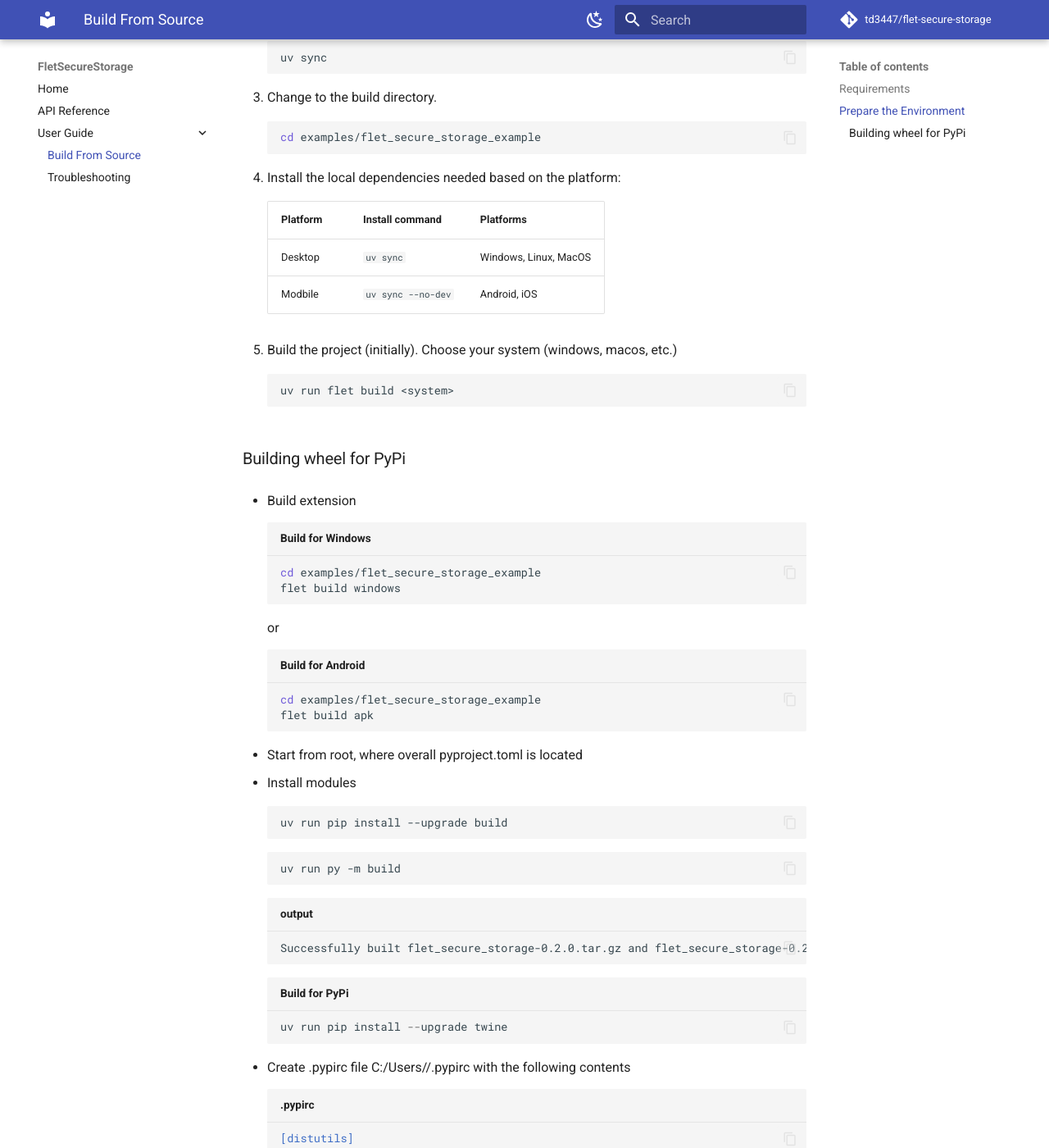
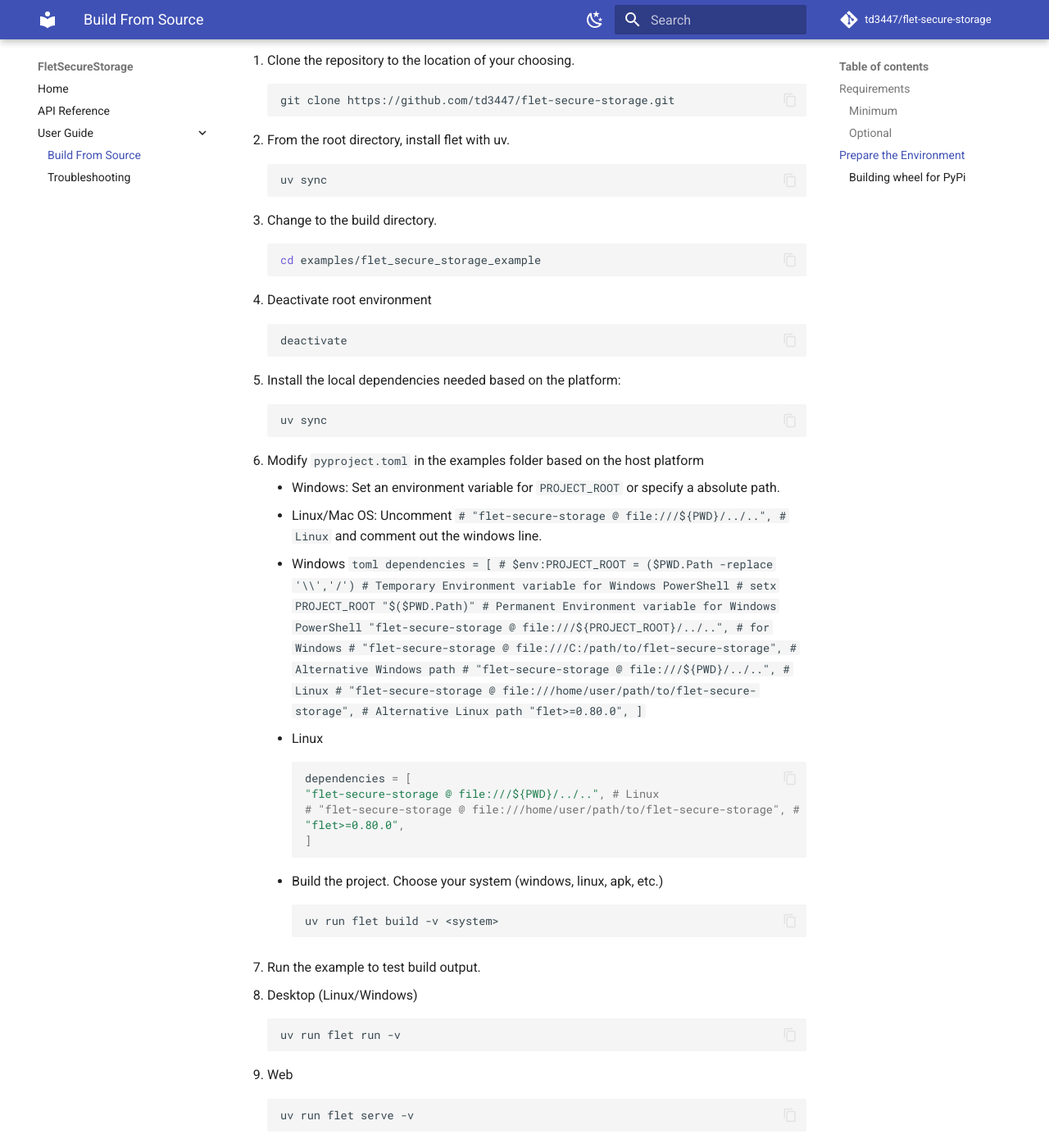
Before and after one commit to td3447/flet-secure-storage, an MkDocs documentation site: the page built from docs/build.md, in a window 1280 px wide and 1400 px high, scrolled down 577 px. Shown: the whole window at 82% size. Built offline with MkDocs 1.6.1 and Material for MkDocs 9.7.7, drawn with Linux system fonts in a browser that asks for light colours; comment, search, counter and statistics services are not loaded; some of the changed text lies outside the part shown.

Commit message:
docs: updated readme and build documentation
- Readme - updated the supported platforms. Linux and Web are working now
- Build - updated the methods for building from source code

````diff
--- a/docs/build.md
+++ b/docs/build.md
@@ -3,46 +3,89 @@
 
 ## Requirements
 
+### Minimum
 - [Git](https://git-scm.com/install/)
 - [UV Astral](https://docs.astral.sh/uv/)
 - [Python 3.10+](https://www.python.org/)
 
+### Optional
+- [Android Studio](https://developer.android.com/studio)
+
 ## Prepare the Environment
 
 1. Clone the repository to the location of your choosing.
-
     ```bash
     git clone https://github.com/td3447/flet-secure-storage.git
     ```
 
 2. From the root directory, install flet with uv.
-
     ```bash
     uv sync
     ```
 
 3. Change to the build directory.
-
     ```bash
     cd examples/flet_secure_storage_example
     ```
 
-4. Install the local dependencies needed based on the platform:
+4. Deactivate root environment
+    ```bash
+    deactivate
+    ```
 
-    | Platform | Install command    |  Platforms           |
-    |----------|--------------------|----------------------|
-    | Desktop  | `uv sync`          | Windows, Linux, MacOS|
-    | Modbile  | `uv sync --no-dev` | Android, iOS         |
+5. Install the local dependencies needed based on the platform:
+    ```bash
+    uv sync
+    ```
 
-5. Build the project (initially). Choose your system (windows, macos, etc.)
+6. Modify `pyproject.toml` in the examples folder based on the host platform
+    - Windows: Set an environment variable for `PROJECT_ROOT` or specify a absolute path.
+    - Linux/Mac OS: Uncomment `# "flet-secure-storage @ file:///${PWD}/../..", # Linux` and comment out the windows line.
 
+
+    * Windows
+        ```toml
+        dependencies = [
+        # $env:PROJECT_ROOT = ($PWD.Path -replace '\\','/')  # Temporary Environment variable for Windows PowerShell
+        # setx PROJECT_ROOT "$($PWD.Path)"                   # Permanent Environment variable for Windows PowerShell
+        "flet-secure-storage @ file:///${PROJECT_ROOT}/../..", # for Windows
+        # "flet-secure-storage @ file:///C:/path/to/flet-secure-storage", # Alternative Windows path
+        # "flet-secure-storage @ file:///${PWD}/../..", # Linux
+        # "flet-secure-storage @ file:///home/user/path/to/flet-secure-storage", # Alternative Linux path
+        "flet>=0.80.0",
+        ]
+    ```
+    * Linux
+        ```toml
+        dependencies = [
+        "flet-secure-storage @ file:///${PWD}/../..", # Linux
+        # "flet-secure-storage @ file:///home/user/path/to/flet-secure-storage", # Alternative Linux path
+        "flet>=0.80.0",
+        ]
+        ```
+7. Build the project. Choose your system (windows, linux, apk, etc.)
     ```bash
-    uv run flet build <system>
+    uv run flet build -v <system>
     ```
+
+8. Run the example to test build output.
+
+- Desktop (Linux/Windows)
+    ```bash
+    uv run flet run -v
+    ```
+
+- Web
+    ```bash
+    uv run flet serve -v
+    ```
+
+- Android
+    - Get the built `.apk` from `/examples/flet_secure_storage_example/build/apk/app-release.apk`
+    - Run it in your emulator of choice. (e.g., drag apk onto Android Studios emulator)
 
 ### Building wheel for PyPi
 - Build extension
-
     ```bash title="Build for Windows"
     cd examples/flet_secure_storage_example
     flet build windows
@@ -75,7 +118,6 @@
     ```
 
 - Create .pypirc file C:/Users/<user>/.pypirc  with the following contents
-
     ```toml title=".pypirc"
     [distutils]
     index-servers = pypi
@@ -86,7 +128,6 @@
     ```
 
 - Upload to PyPi
-
     ```bash
     uv run twine upload dist/*
     ```
````
Also changed, not shown: README.md (+2 -2 lines).
